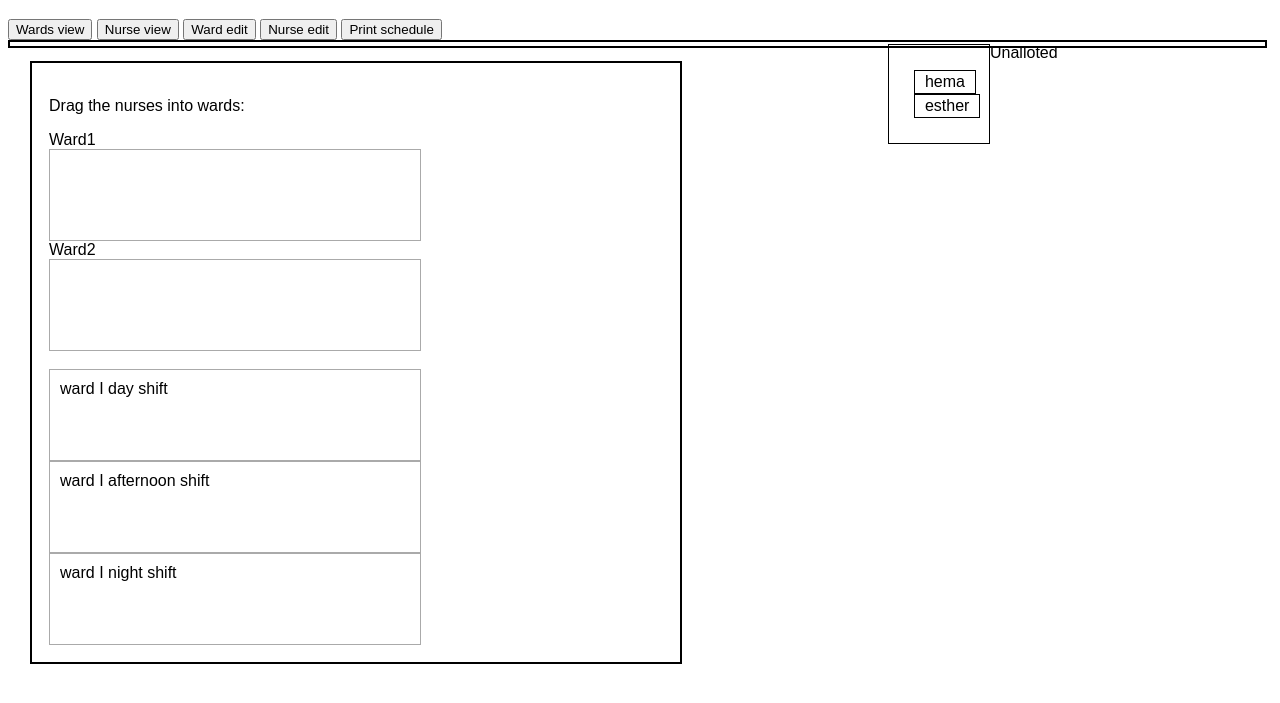
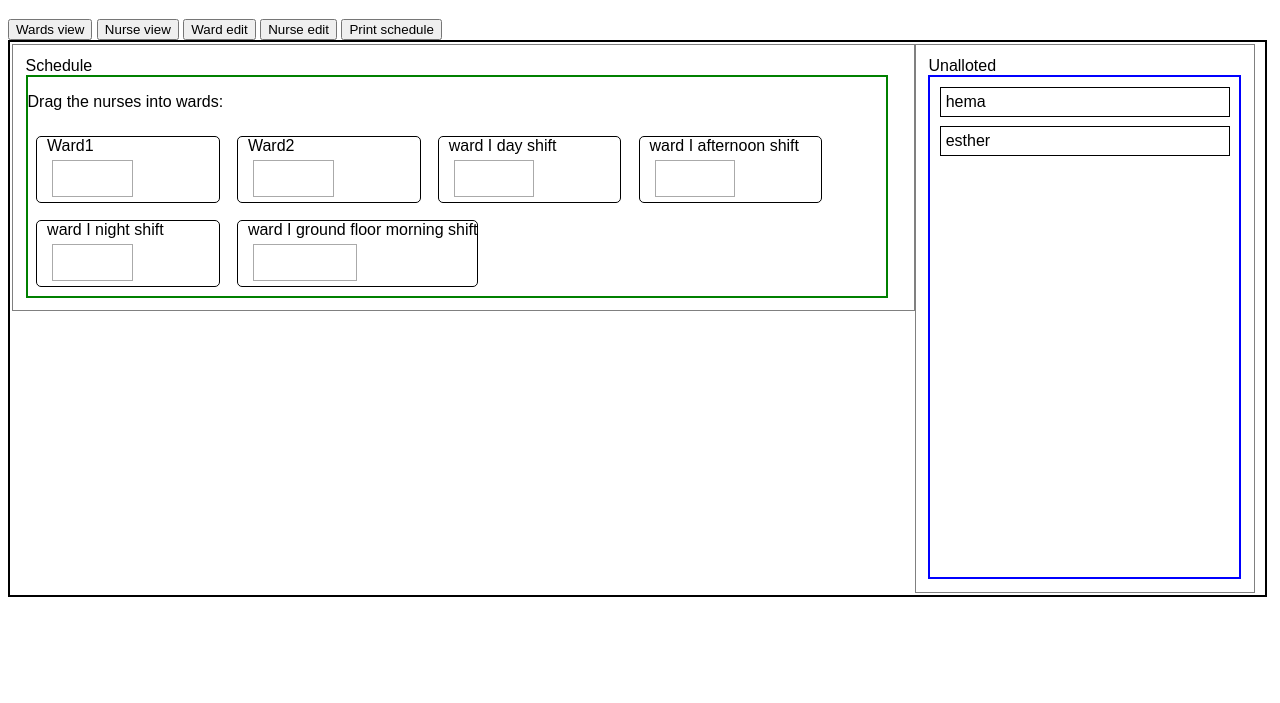
Before and after one commit to VivekTRamamoorthy/Nurse-scheduler, a plain HTML site: page index.html in a window 1280 px wide. Shown: the part 61-764 px from the top of the page. Drawn offline with Linux system fonts and the light colour scheme.

Commit message:
interface edited

```diff
--- a/index.html
+++ b/index.html
@@ -10,7 +10,7 @@
 <body>
 
     <h1>Nurse scheduling tool</h1>
-    <div id="viewnav">
+    <div id="viewnav" class="row">
         <button onclick="()=>{}">Wards view</button>
         <button onclick="()=>{}">Nurse view</button>
         <button onclick="()=>{}">Ward edit</button>
@@ -18,37 +18,33 @@
         <button onclick="()=>{}">Print schedule</button>
     </div>
 
-    <div style="border:solid 2px black; width:99%; padding:2px;" >
 
+    <div class="row" style="border:solid 2px black; width:99%; padding:2px;">
         <!-- CONTENT  -->
-        <div style="float:left;width:70%;">
-            <div id="content">
-                <script type="text/javascript">
+        <div class="column" style="width:70%">
 
-                </script>
+            Schedule <br>
+            <div id="content" >
                 <p>Drag the nurses into wards:</p>
 
-
-
-                Ward1 <div id="ward1" ondrop="drop(event)" ondragover="allowDrop(event)" class ="ward"></div>
-                Ward2 <div id="ward2" ondrop="drop(event)" ondragover="allowDrop(event)" class ="ward"></div>
-                <br>
+                <div class="warddiv">Ward1 <div id="ward1" ondrop="drop(event)" ondragover="allowDrop(event)" class ="wardbox"></div> </div>
+                <div class="warddiv"> Ward2 <div id="ward2" ondrop="drop(event)" ondragover="allowDrop(event)" class ="wardbox"></div> </div>
 
             </div>
+
         </div>
 
-
-        <div style="float:left;width:20%;">
-            Unalloted
-            <div id="unalloted" ondrop="drop(event)" ondragover="allowDrop(event)"></div>
-            <!-- <img id="drag1" src="img_logo.gif" draggable="true" ondragstart="drag(event)" width="336" height="69"> -->
-            <!-- <div id="drag1" draggable="true" ondragstart="drag(event)" class="nurse" >item</div> -->
-
+        <!-- UNALLOTED     -->
+        <div class="column" style="width:25%">
+            <!-- <center> -->
+            Unalloted <br>
+            <div id="unalloted"  ondrop="drop(event)" ondragover="allowDrop(event)" ></div>
+        <!-- </center> -->
         </div>
     </div>
 
     <script src="./main.js" type="text/javascript"></script>
-    <br>
+
     <!-- Fetching data from txt files -->
     <!-- <script>
         var nurselist;
--- a/main.js
+++ b/main.js
@@ -4,22 +4,19 @@
 
 var wardNames=["ward I day shift",
 "ward I afternoon shift",
-"ward I night shift"];
+"ward I night shift",
+"ward I ground floor morning shift"];
 var nurseNames=["bharathi", "hema","esther",]
 var allotmentTable=new Array(wardNames.length).fill(new Array(nurseNames.length).fill(0));
 var unalloted=new Array(nurseNames.length).fill(1);
+var touchedElementId;
 
 // Ward class
 
 var Ward=function(name){
     this.name=name;
-
+    this.id=null;
     this.allotment=[];
-    this.set=function(property,value){
-        if (property=="phone"){
-            this.phone=value;
-        }
-    }
     this.update=function(){
 
     }
@@ -35,10 +32,22 @@ for(let i=0;i<wardNames.length;i++){
 
     warddiv=document.createElement("div");
     warddiv.innerText=wards[i].name;
-    warddiv.classList.add("ward");
+    warddiv.classList.add("warddiv")
+    br=document.createElement("br");
+    warddiv.appendChild(br);
+    wardbox=document.createElement("div");
 
-    warddiv.id="ward"+i.toString();
-    warddiv.ondragover=function(event){ event.preventDefault();};
+    wardbox.classList.add("wardbox");
+
+
+    wardbox.id="ward"+i.toString();
+    wards[i].id=warddiv.id;
+    wardbox.ondragover=function(event){ event.preventDefault();};
+    wardbox.ondrop=function(event){ event.preventDefault();
+        var data = event.dataTransfer.getData("text");
+        console.log({data})
+        event.target.appendChild(document.getElementById(data));};
+    warddiv.appendChild(wardbox);
     content.appendChild(warddiv);
 }
 // Ward1 <div id="ward1" ondrop="drop(event)" ondragover="allowDrop(event)" class ="ward"></div>
@@ -70,7 +79,9 @@ for(let i=0;i<nurseNames.length;i++){
 // Adding nurse elements
 var nursediv;
 
-var unalloted=document.getElementById("unalloted")
+var unalloted=document.getElementById("unalloted");
+
+
 for(let i=1;i<nurses.length;i++){
 
 
@@ -82,12 +93,29 @@ for(let i=1;i<nurses.length;i++){
     nursediv.ondragstart=function(event){
         event.dataTransfer.setData("text", event.target.id);
     };
+
+    nursediv.addEventListener('touchstart',function(event){
+    a=event.target.id;
+    if (a[0]+a[1]+a[2]+a[3]+a[4]=="nurse"){
+    event.preventDefault();}
+    // console.log(event)
+    touchedElementId= event.target.id;
+    console.log(touchedElementId);
+});
     unalloted.appendChild(nursediv);
 
     // adding hover text
 
 }
 
+// document.addEventListener('touchstart',function(event){
+//     a=event.target.id;
+//     if (a[0]+a[1]+a[2]+a[3]+a[4]=="nurse"){
+//     event.preventDefault();}
+//     console.log(event)
+//     touchedElementId= event.target.id;
+//     console.log(touchedElementId);
+// });
 
 // Drag and drop options
 
--- a/style.css
+++ b/style.css
@@ -1,55 +1,78 @@
 body {
     font-family: Arial, Helvetica, sans-serif;
     font-size: medium;
+
+}
+
+.row {
+    overflow: hidden;
+}
+
+.column {
+      float:left;
+      /* margin:1%; */
+      border: gray solid 1px;
+      padding:1%;
   }
 
 
-#div1 {
-    width: 350px;
-    height: 70px;
-    padding: 10px;
-    border: 1px solid #aaaaaa;
-  }
+#content {
+    width:98%;
+    border: 2px solid green;
 
-.ward {
-    width: 350px;
-    height: 70px;
-    padding: 10px;
-    border: 1px solid #aaaaaa;
+    /* padding:1%; */
+    float:left;
+    overflow: auto;
 
 }
 
-  #content {
+#unalloted {
 
-    width:70%;
-    border: 2px solid black;
-    margin:2%;
-    padding:2%;
+    /* width:98%; */
+    /* padding: 2%; */
+    border: 2px solid blue;
+    min-height: 500px;
+    overflow:hidden;
+  }
+#unalloted::after{
     float:left;
-
-}
-  #unalloted {
-    width: 20%;
-    height: 100%;
-    padding: 10%;
-    border: 1px solid black;
-    float: left;
+    overflow:auto;
 }
 
-.nurse {
-    /* width:336px; */
-    /* height:80px; */
-    padding-top:2px;
-    padding-bottom:2px;
-    padding-left:10px;
-    padding-right:10px;
+.warddiv {
+    min-width: 20%;
+    max-width:90%;
+    /* height: px; */
+    margin: 1% ;
+    padding-left: 10px;
     float:left;
     border: solid 1px black;
+    border-radius: 5px;
+    overflow: hidden;
+}
+  .wardbox {
+    width: 40%;
+    min-height: 25px;
+    padding: 5px;
+    /* float: left; */
+    margin:5px;
+    /* display:inline; */
+    border: 1px solid #aaaaaa;
+
+    overflow:auto;
+
   }
 
 
 
-div.scrollmenu {
+
+.nurse {
+    padding: 5px;
+    /* width:5px; */
+    /* padding-left: 10px; */
     overflow: auto;
-    white-space: nowrap;
+    margin: 3%;
+
+    border: solid 1px black;
+
 }
```
Also changed, not shown: 1 other file. Lines whose indentation alone changed are shown as unchanged.
